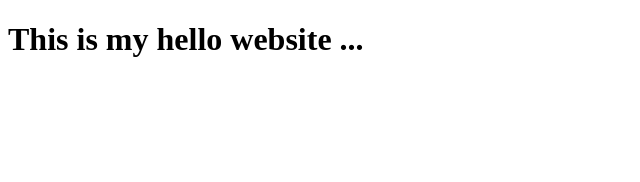
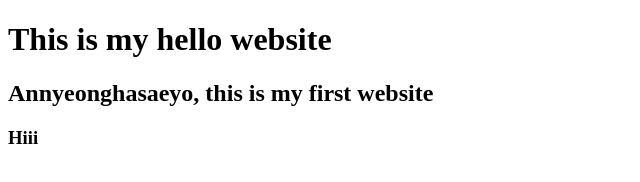
Before and after one commit to Shinyee118/hello, a plain HTML site: page index.html in a window 1280 px wide. Shown: the whole page, without its empty margins (0-640 px from the left). Drawn offline with Linux system fonts and the light colour scheme.

Commit message:
Minor Mods

```diff
--- a/index.html
+++ b/index.html
@@ -4,7 +4,9 @@
 	<title>hello</title>
 </head>
 <body>
-	<h1> This is my hello website ...</h1>
+	<h1> This is my hello website </h1>
+	<h2> Annyeonghasaeyo, this is my first website </h2>
+	<h3>Hiii </h3>
 
 </body>
 </html>
```
